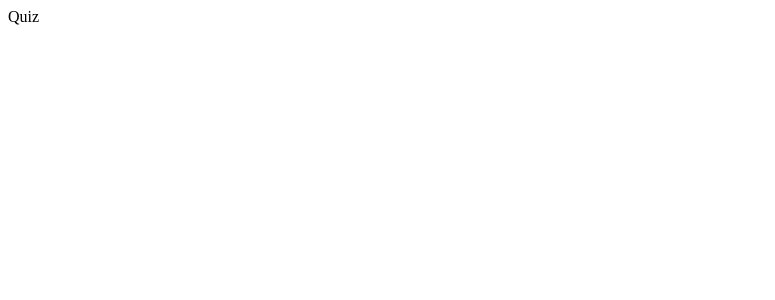
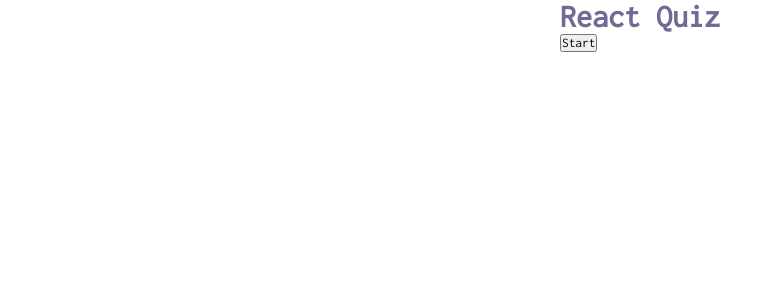
Before and after one commit to suchislif3/js-quiz, a React (Create React App) app: page / in a window 1280 px wide. Shown: the top 300 px of the page, without its empty margins (0-775 px from the left). Built offline with nearby package versions, Linux system fonts and the light colour scheme.

Commit message:
basic functionality done

```diff
--- /dev/null
+++ b/src/App.styles.ts
@@ -0,0 +1,22 @@
+import { createGlobalStyle } from "styled-components";
+
+export const GlobalStyles = createGlobalStyle`
+  * {
+    box-sizing: border-box;
+    margin: 0;
+    padding: 0;
+    font-family: ${({ theme }) => theme.fonts.main};
+  }
+
+  html {
+    height: 100%;
+  }
+
+  body {
+    background-size: cover;
+    color: ${(props) => props.theme.palette.primary.main};
+    display: flex;
+    justify-content: center;
+    padding: 0 20px;
+  }
+`;
--- a/src/App.tsx
+++ b/src/App.tsx
@@ -1,11 +1,110 @@
-import React from 'react';
+import React, { useState } from "react";
+import { ThemeProvider } from "styled-components";
 
-function App() {
+import { fetchQuestions, DifficultyEnum, QuestionObject } from "./api/opentdb";
+import { defaultTheme } from "./themes/defaultTheme";
+import { GlobalStyles } from "./App.styles";
+
+import QuestionCard from "./components/QuestionCard";
+
+export type AnswerObject = {
+  question: string;
+  answer: string;
+  correct: boolean;
+  correctAnswer: string;
+};
+
+const TOTAL_QUESTIONS: number = 10;
+
+const App: React.FC = () => {
+  const [loading, setLoading] = useState<boolean>(false);
+  const [questions, setQuestions] = useState<QuestionObject[]>([]);
+  const [questionNr, setQuestionNr] = useState<number>(0);
+  const [userAnswers, setUserAnswers] = useState<AnswerObject[]>([]);
+  const [score, setScore] = useState<number>(0);
+  const [gameOver, setGameOver] = useState<boolean>(true);
+
+  const resetGame = (): void => {
+    setGameOver(false);
+    setQuestionNr(0);
+    setUserAnswers([]);
+    setScore(0);
+  };
+
+  const startTrivia = async (): Promise<void> => {
+    try {
+      setLoading(true);
+      resetGame();
+      const newQuestions: QuestionObject[] = await fetchQuestions(
+        TOTAL_QUESTIONS,
+        DifficultyEnum.EASY
+      );
+      setQuestions(newQuestions);
+      setLoading(false);
+    } catch (err) {
+      console.log(err);
+    }
+  };
+
+  const checkAnswer = (e: React.MouseEvent<HTMLButtonElement>): void => {
+    if (!gameOver) {
+      const userAnswer: string = e.currentTarget.value;
+      const correct: boolean =
+        questions[questionNr].correct_answer === userAnswer;
+      if (correct) setScore((prev) => prev + 1);
+      const answerObject: AnswerObject = {
+        question: questions[questionNr].question,
+        answer: userAnswer,
+        correct,
+        correctAnswer: questions[questionNr].correct_answer,
+      };
+      setUserAnswers((prev) => [...prev, answerObject]);
+    }
+  };
+
+  const nextQuestion = (): void => {
+    const nextQuestionNr: number = questionNr + 1;
+
+    if (nextQuestionNr === TOTAL_QUESTIONS) {
+      setGameOver(true);
+    } else {
+      setQuestionNr(nextQuestionNr);
+    }
+  };
+
   return (
-    <div className="App">
-      Quiz
-    </div>
+    <ThemeProvider theme={defaultTheme}>
+      <GlobalStyles />
+      <div className="App">
+        <h1>React Quiz</h1>
+        {(gameOver || userAnswers.length === TOTAL_QUESTIONS) && (
+          <button className="start" onClick={startTrivia}>
+            Start
+          </button>
+        )}
+        {!gameOver && <p className="score">Score: {score}</p>}
+        {loading && <p>Loading Questions...</p>}
+        {!loading && !gameOver && (
+          <QuestionCard
+            questionNr={questionNr + 1}
+            totalQuestions={TOTAL_QUESTIONS}
+            question={questions[questionNr].question}
+            answers={questions[questionNr].answers}
+            userAnswer={userAnswers ? userAnswers[questionNr] : undefined}
+            callback={checkAnswer}
+          />
+        )}
+        {!gameOver &&
+          !loading &&
+          userAnswers.length === questionNr + 1 &&
+          questionNr !== TOTAL_QUESTIONS - 1 && (
+            <button className="next" onClick={nextQuestion}>
+              Next Question
+            </button>
+          )}
+      </div>
+    </ThemeProvider>
   );
-}
+};
 
 export default App;
--- /dev/null
+++ b/src/api/opentdb.ts
@@ -0,0 +1,33 @@
+import { shuffleArray } from "../utils/shuffleArray";
+
+export type Question = {
+  category: string;
+  correct_answer: string;
+  difficulty: string;
+  incorrect_answers: string[];
+  question: string;
+  type: string;
+};
+
+export type QuestionObject = Question & { answers: string[] };
+
+export enum DifficultyEnum {
+  EASY = "easy",
+  MEDIUM = "medium",
+  HARD = "hard",
+}
+
+export const fetchQuestions = async (
+  amount: number,
+  difficulty: DifficultyEnum
+): Promise<QuestionObject[]> => {
+  const endpoint = `https://opentdb.com/api.php?amount=${amount}&category=18&difficulty=${difficulty}&type=multiple`;
+  const data = await (await fetch(endpoint)).json();
+  return data.results.map((question: Question) => ({
+    ...question,
+    answers: shuffleArray([
+      ...question.incorrect_answers,
+      question.correct_answer,
+    ]),
+  }));
+};
--- /dev/null
+++ b/src/components/QuestionCard.tsx
@@ -0,0 +1,43 @@
+import React from "react";
+
+import { AnswerObject } from "../App";
+
+interface Props {
+  question: string;
+  answers: string[];
+  callback: (e: React.MouseEvent<HTMLButtonElement>) => void;
+  userAnswer: AnswerObject | undefined;
+  questionNr: number;
+  totalQuestions: number;
+}
+
+const QuestionCard: React.FC<Props> = ({
+  question,
+  answers,
+  callback,
+  userAnswer,
+  questionNr,
+  totalQuestions,
+}) => (
+  <div>
+    <p className="questionNr">
+      Question: {questionNr} / {totalQuestions}
+    </p>
+    <p dangerouslySetInnerHTML={{ __html: question }} />
+    <div>
+      {answers.map((answer) => (
+        <div key={answer}>
+          <button
+            disabled={Boolean(userAnswer)}
+            value={answer}
+            onClick={callback}
+          >
+            <span dangerouslySetInnerHTML={{ __html: answer }} />
+          </button>
+        </div>
+      ))}
+    </div>
+  </div>
+);
+
+export default QuestionCard;
--- /dev/null
+++ b/src/themes/defaultTheme.ts
@@ -0,0 +1,22 @@
+import { DefaultTheme } from "styled-components";
+
+export const defaultTheme: DefaultTheme = {
+  fonts: {
+    main: "'Inconsolata', monospace",
+  },
+  borderRadius: "4px",
+  palette: {
+    common: {
+      black: "#222831",
+      white: "#ffffff",
+    },
+    primary: {
+      main: "#726a95",
+      contrastText: "#ffffff",
+    },
+    secondary: {
+      main: "#709fb0",
+      contrastText: "#ffffff",
+    },
+  },
+};
--- /dev/null
+++ b/src/utils/shuffleArray.ts
@@ -0,0 +1,2 @@
+export const shuffleArray = (array: any[]) =>
+  [...array].sort(() => Math.random() - 0.5);
```
Also changed, not shown: src/styled.d.ts (added, +23 -0 lines), 1 other file (tests, documents, lock files or other folders).
